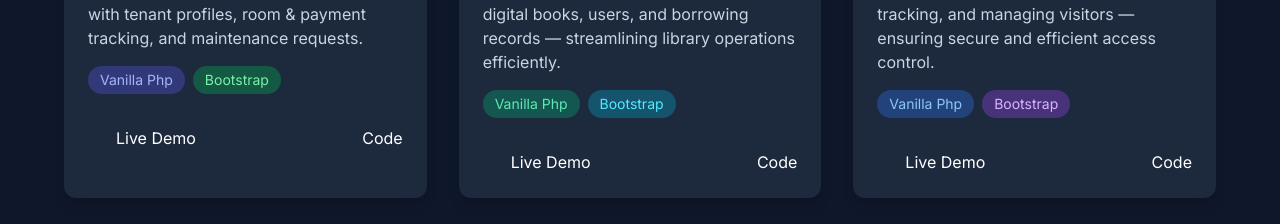
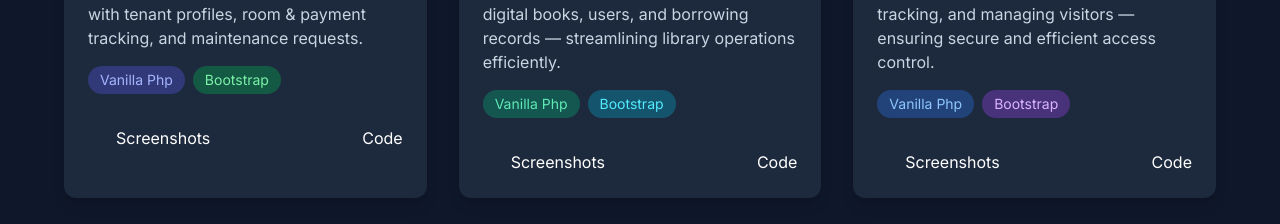
Before and after one commit to itzmegelo/Portfolio, a Vue app: page / in a window 1280 px wide. Shown: the part 2220-2444 px from the top of the page. Built offline with nearby package versions, Linux system fonts and the light colour scheme; what tailgrids would draw is missing.

Commit message:
Adding feature

```diff
--- a/src/views/HomeView.vue
+++ b/src/views/HomeView.vue
@@ -138,7 +138,7 @@
                                 <a href="#" target="_blank"
                                     class="flex items-center space-x-2 text-white hover:text-secondary transition duration-300">
                                     <i data-lucide="link" class="w-5 h-5"></i>
-                                    <span>Live Demo</span>
+                                    <span>Screenshots</span>
                                 </a>
                                 <a href="https://github.com/itzmegelo/BoardingHouseManagemetSystem" target="_blank"
                                     class="flex items-center space-x-2 text-white hover:text-secondary transition duration-300">
@@ -168,7 +168,7 @@
                                 <a href="#" target="_blank"
                                     class="flex items-center space-x-2 text-white hover:text-secondary transition duration-300">
                                     <i data-lucide="link" class="w-5 h-5"></i>
-                                    <span>Live Demo</span>
+                                    <span>Screenshots</span>
                                 </a>
                                 <a href="https://github.com/itzmegelo/DigitalLibraryManagementSystem" target="_blank"
                                     class="flex items-center space-x-2 text-white hover:text-secondary transition duration-300">
@@ -197,7 +197,7 @@
                                 <a href="#" target="_blank"
                                     class="flex items-center space-x-2 text-white hover:text-secondary transition duration-300">
                                     <i data-lucide="link" class="w-5 h-5"></i>
-                                    <span>Live Demo</span>
+                                    <span>Screenshots</span>
                                 </a>
                                 <a href="https://github.com/itzmegelo/VisitorManagementSystem" target="_blank"
                                     class="flex items-center space-x-2 text-white hover:text-secondary transition duration-300">
```
